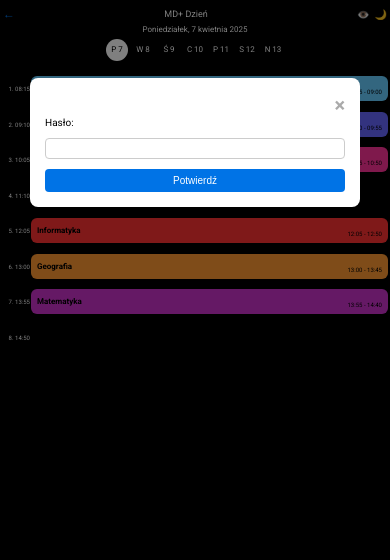
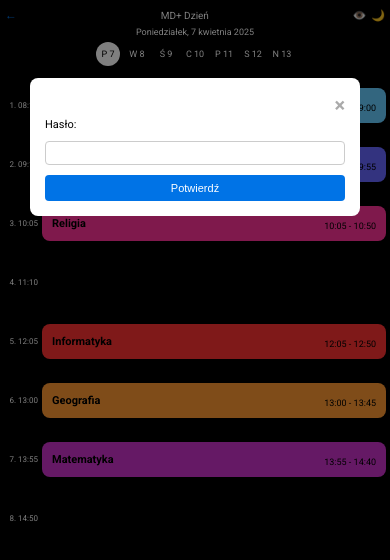
Before and after one commit to marcinnek110/aaa, a plain HTML site: page index.html in a window 390 px wide. Both pictures are taken after a click on the element "👁️". Drawn offline with Linux system fonts and the light colour scheme.

Commit message:
Add files via upload

```diff
--- a/styles.css
+++ b/styles.css
@@ -151,25 +151,25 @@ main {
     display: flex;
     align-items: center;
     margin-bottom: 1px;
-    min-height: 40px;
+    min-height: 50px; /* Domyślna wysokość dla większych ekranów */
 }
 
 .time-left {
-    width: 35px;
-    font-size: 7px;
+    width: 40px;
+    font-size: 8px;
     color: #fff;
     text-align: right;
-    padding-right: 2px;
+    padding-right: 5px;
 }
 
 .lesson {
     flex: 1;
-    padding: 5px 8px;
+    padding: 8px 10px;
     border-radius: 8px;
     display: flex;
     justify-content: space-between;
     align-items: center;
-    margin-right: 3px;
+    margin-right: 5px;
     transition: background-color 0.2s ease;
     cursor: pointer;
 }
@@ -187,13 +187,13 @@ main {
 }
 
 .subject {
-    font-size: 9px;
+    font-size: 11px;
     font-weight: bold;
     color: #000;
 }
 
 .time {
-    font-size: 7px;
+    font-size: 9px;
     color: #000;
 }
 
@@ -203,7 +203,7 @@ main {
 }
 
 .edit-btn, .delete-btn, .add-btn {
-    font-size: 12px;
+    font-size: 14px;
     cursor: pointer;
     background: none;
     border: none;
@@ -221,7 +221,7 @@ main {
 
 .add-btn {
     color: #66ccff;
-    font-size: 10px;
+    font-size: 12px;
 }
 
 /* Pokazuj przyciski tylko w trybie edycji */
@@ -329,7 +329,105 @@ button[type="submit"]:hover {
     display: none;
 }
 
-@media (max-width: 600px) {
+/* Media query dla iPhone 12 Pro Max (428px szerokości) */
+@media only screen and (max-width: 428px) {
+    nav {
+        padding: 3px 5px;
+    }
+
+    .nav-icon {
+        font-size: 12px;
+    }
+
+    .nav-title {
+        font-size: 10px;
+    }
+
+    .eye, .plus {
+        font-size: 11px;
+    }
+
+    .reset-btn {
+        font-size: 9px;
+        padding: 2px 4px;
+    }
+
+    h2 {
+        font-size: 9px;
+    }
+
+    .calendar {
+        gap: 5px;
+    }
+
+    .day {
+        width: 24px;
+        height: 24px;
+        line-height: 24px;
+        font-size: 9px;
+        border-radius: 50%;
+    }
+
+    .time-left {
+        width: 38px; /* Dopasowane do zrzutu ekranu */
+        font-size: 8px;
+        padding-right: 4px;
+    }
+
+    .subject {
+        font-size: 11px; /* Dopasowane do zrzutu ekranu */
+    }
+
+    .time {
+        font-size: 9px; /* Dopasowane do zrzutu ekranu */
+    }
+
+    .lesson {
+        padding: 8px 10px; /* Większy padding dla lepszej czytelności */
+        border-radius: 8px;
+        margin-right: 4px;
+    }
+
+    #timetable li {
+        min-height: 58px; /* Dopasowane do zrzutu ekranu (około 55-60px) */
+        margin-bottom: 1px;
+    }
+
+    .edit-btn, .delete-btn, .add-btn {
+        font-size: 13px;
+    }
+
+    .modal-content {
+        width: 90%;
+        margin: 20% auto;
+        padding: 15px;
+    }
+
+    h3 {
+        font-size: 13px;
+    }
+
+    label {
+        font-size: 11px;
+    }
+
+    input, select {
+        font-size: 11px;
+        padding: 5px;
+    }
+
+    button[type="submit"], #confirmReset, #cancelReset {
+        font-size: 11px;
+        padding: 7px;
+    }
+
+    .error-message {
+        font-size: 11px;
+    }
+}
+
+/* Ogólne media query dla innych urządzeń mobilnych (zapewnienie responsywności) */
+@media only screen and (max-width: 600px) and (min-width: 429px) {
     nav {
         padding: 2px 3px;
     }
@@ -368,32 +466,32 @@ button[type="submit"]:hover {
     }
 
     .time-left {
-        width: 30px;
-        font-size: 6px;
-        padding-right: 1px;
+        width: 35px;
+        font-size: 7px;
+        padding-right: 3px;
     }
 
     .subject {
+        font-size: 10px;
+    }
+
+    .time {
         font-size: 8px;
     }
 
-    .time {
-        font-size: 6px;
-    }
-
     .lesson {
-        padding: 3px 6px;
+        padding: 6px 8px;
         border-radius: 6px;
-        margin-right: 2px;
+        margin-right: 3px;
     }
 
     #timetable li {
-        min-height: 35px;
+        min-height: 55px;
         margin-bottom: 0.5px;
     }
 
     .edit-btn, .delete-btn, .add-btn {
-        font-size: 10px;
+        font-size: 12px;
     }
 
     .modal-content {
```
